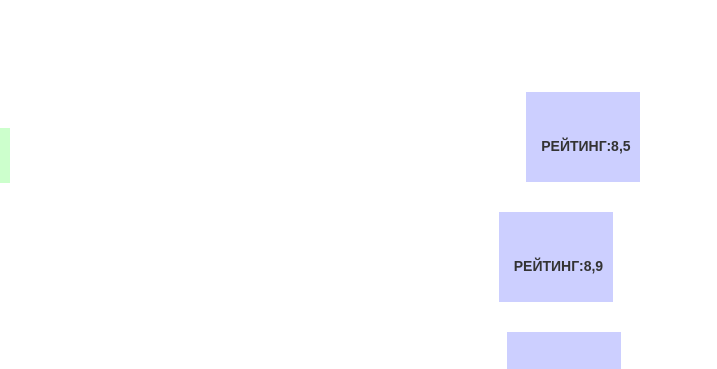
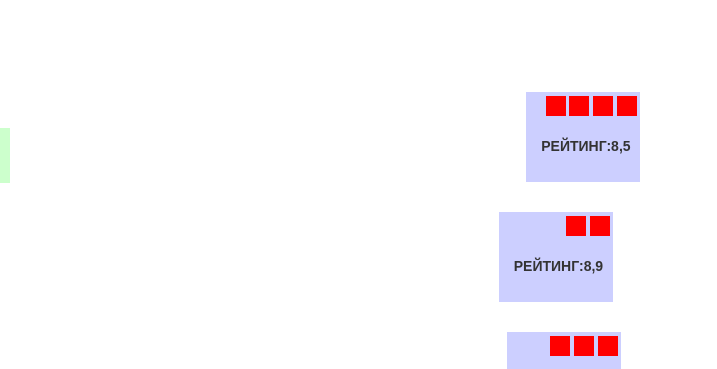
Before and after one commit to Madfox32/198957-sedona, a plain HTML site: page catalog.html in a window 1280 px wide. Shown: the part 371-740 px from the top of the page, 563-1280 px from the left. Drawn offline with Linux system fonts and the light colour scheme.

Commit message:
Добавила доп.свойства для селекторов рейтинга

```diff
--- a/css/style.css
+++ b/css/style.css
@@ -854,6 +854,20 @@ h2
 	padding-bottom: 9px;
 }
 
+.category ul
+{
+	text-align: right;
+}
+
+.category li {
+	display: inline-block;
+	width: 20px;
+	height: 20px;
+	background: red; /* сюда нужно фоном пнгшку со звездочкой*/
+
+
+}
+
 .rating
 {
 	width: 111px;
```
